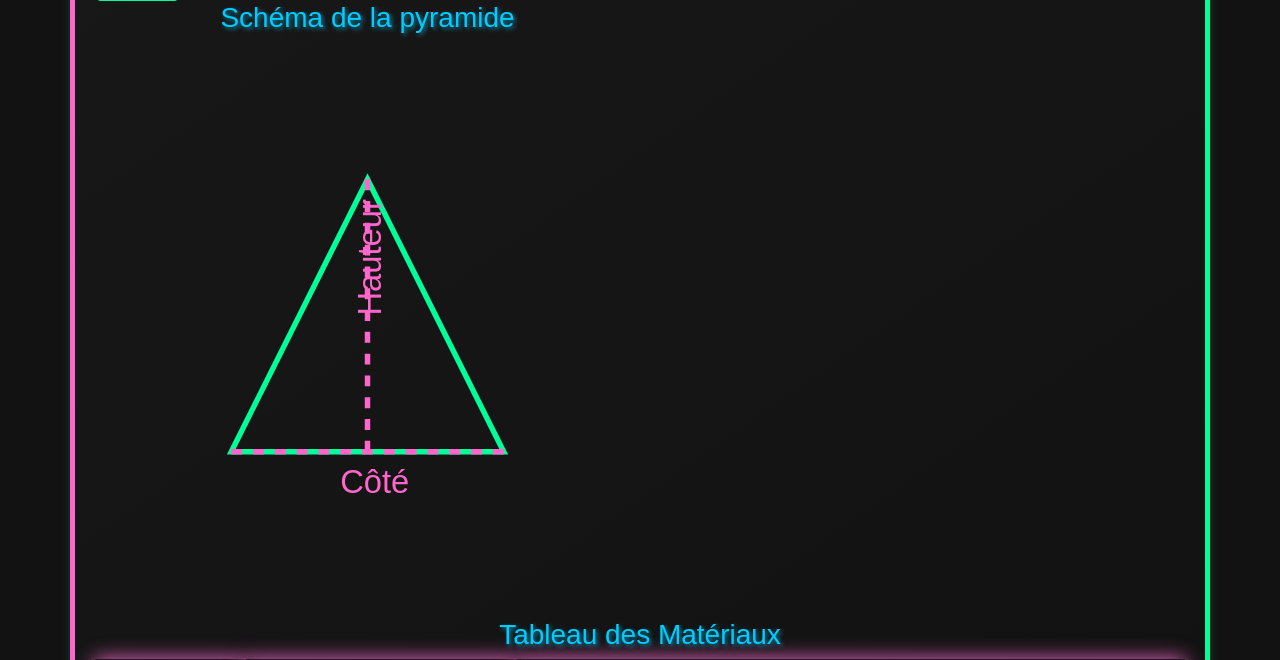
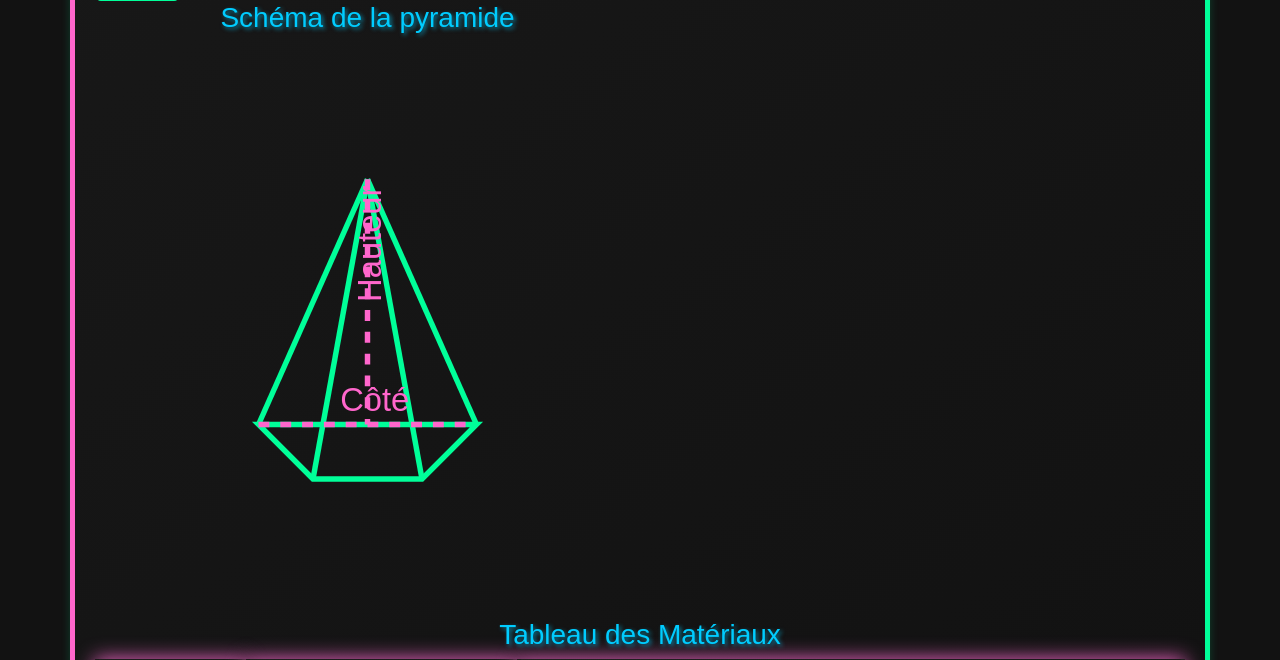
Before and after one commit to tucommenceapousser/orgocalc, a Flask app: page / in a window 1280 px wide. Shown: the part 759-1419 px from the top of the page. Run offline with Flask 3, Linux system fonts and the light colour scheme.

Commit message:
Update index.html

```diff
--- a/templates/index.html
+++ b/templates/index.html
@@ -121,19 +121,27 @@
 
             <button type="submit" class="btn btn-primary">Calculer</button>
         </form>
-    <div class="col-md-6 text-center">
-        <h3>Schéma de la pyramide</h3>
-        <svg viewBox="0 0 200 200" width="100%" height="100%" xmlns="http://www.w3.org/2000/svg">
-            <!-- Base de la pyramide -->
-            <polygon points="50,150 150,150 100,50" fill="none" stroke="#00ff99" stroke-width="2" />
-            <!-- Longueur du côté -->
-            <line x1="50" y1="150" x2="150" y2="150" stroke="#ff66cc" stroke-width="2" stroke-dasharray="4" />
-            <text x="90" y="165" fill="#ff66cc" font-size="12" font-family="Arial">Côté</text>
-            <!-- Hauteur -->
-            <line x1="100" y1="50" x2="100" y2="150" stroke="#ff66cc" stroke-width="2" stroke-dasharray="4" />
-            <text x="105" y="100" fill="#ff66cc" font-size="12" font-family="Arial" transform="rotate(-90, 105, 100)">Hauteur</text>
-        </svg>
-    </div>
+<div class="col-md-6 text-center">
+    <h3>Schéma de la pyramide</h3>
+    <svg viewBox="0 0 200 200" width="100%" height="100%" xmlns="http://www.w3.org/2000/svg">
+        <!-- Base trapézoïdale pour la perspective -->
+        <polygon points="60,140 140,140 120,160 80,160" fill="none" stroke="#00ff99" stroke-width="2" />
+
+        <!-- Faces latérales de la pyramide -->
+        <line x1="100" y1="50" x2="60" y2="140" stroke="#00ff99" stroke-width="2" />
+        <line x1="100" y1="50" x2="140" y2="140" stroke="#00ff99" stroke-width="2" />
+        <line x1="100" y1="50" x2="80" y2="160" stroke="#00ff99" stroke-width="2" />
+        <line x1="100" y1="50" x2="120" y2="160" stroke="#00ff99" stroke-width="2" />
+
+        <!-- Longueur d'un côté (base) -->
+        <line x1="60" y1="140" x2="140" y2="140" stroke="#ff66cc" stroke-width="2" stroke-dasharray="4" />
+        <text x="90" y="135" fill="#ff66cc" font-size="12" font-family="Arial">Côté</text>
+
+        <!-- Hauteur (verticale) -->
+        <line x1="100" y1="50" x2="100" y2="140" stroke="#ff66cc" stroke-width="2" stroke-dasharray="4" />
+        <text x="105" y="95" fill="#ff66cc" font-size="12" font-family="Arial" transform="rotate(-90, 105, 95)">Hauteur</text>
+    </svg>
+</div>
         <!-- Tableau -->
         <div class="table-container">
             <h3>Tableau des Matériaux</h3>
```
